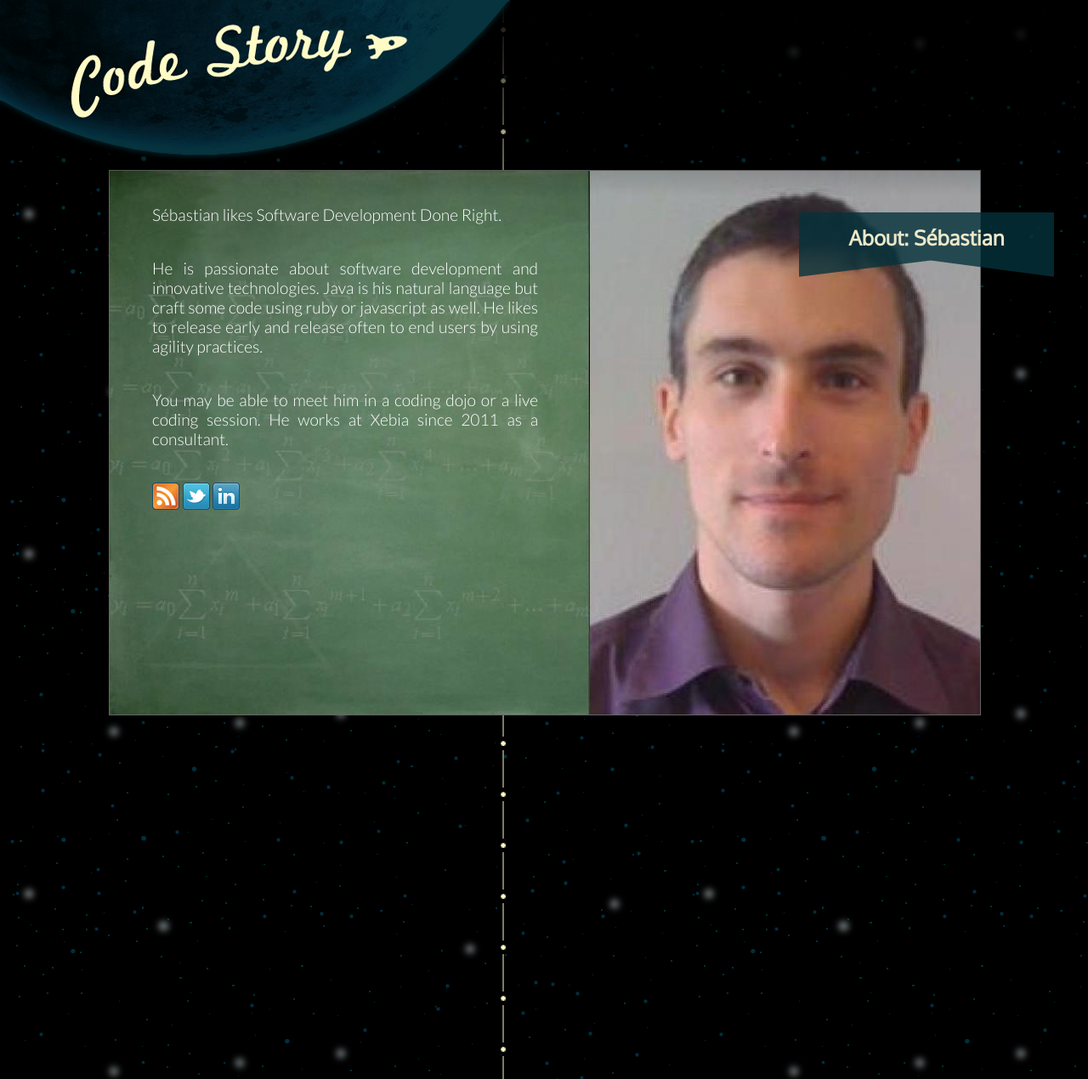
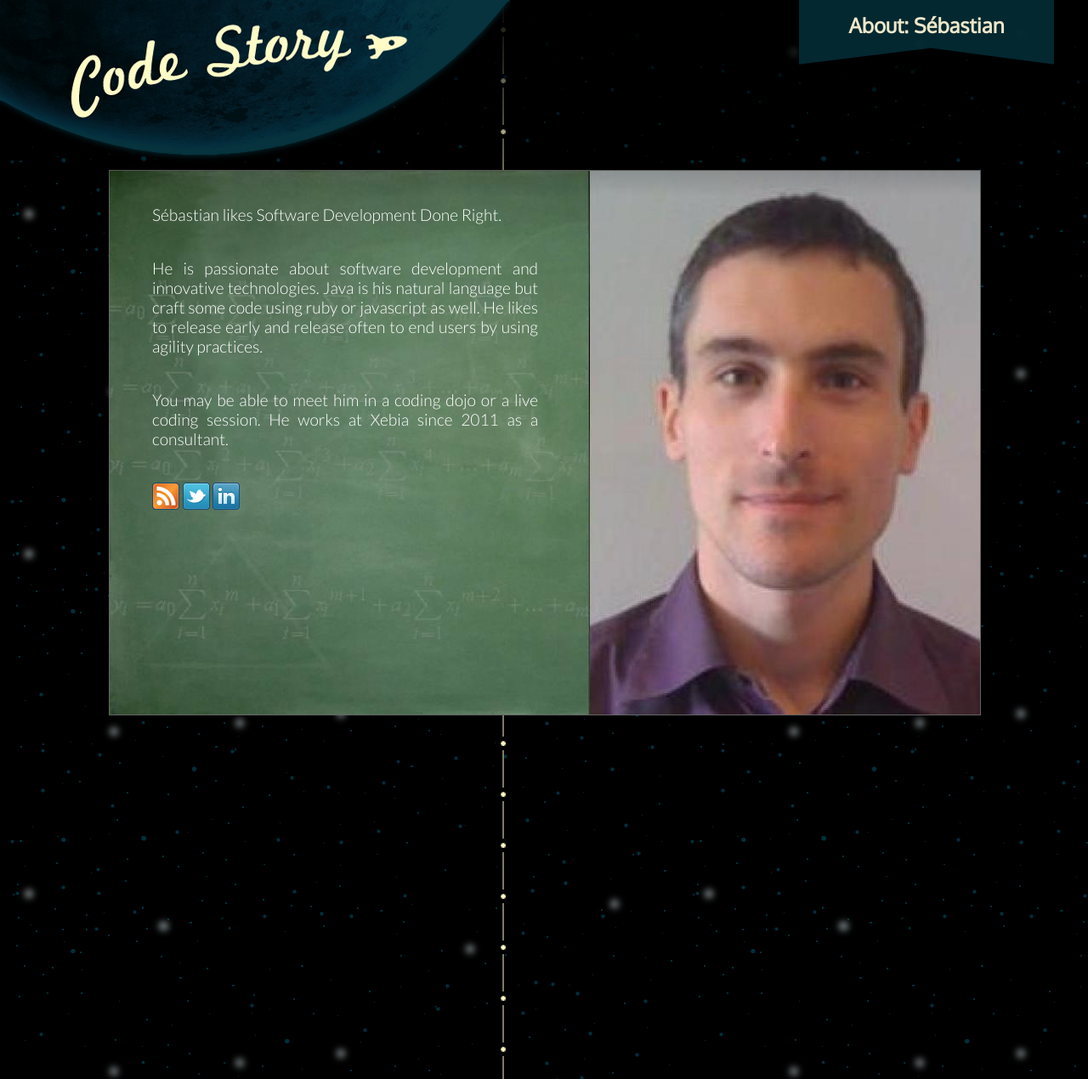
Before and after one commit to CodeStory/code-story-blog, a Jekyll site: the page built from _posts/2012-09-03-sebastian.markdown, in a window 1280 px wide. Shown: the whole page at 85% size. Built offline with Jekyll 4.4.1, drawn with Linux system fonts in a browser that asks for light colours.

Commit message:
About label in displayed on top in about pages

```diff
--- a/css/screen.css
+++ b/css/screen.css
@@ -189,10 +189,7 @@ h2 {
 	text-align: center;
 	background: url('../images/project-background.png') no-repeat center;
 	z-index: 9999;
-}
-
-#about h2 {
-	top: 0px;
+    top: 0px;
 }
 
 #application  h2{
```
